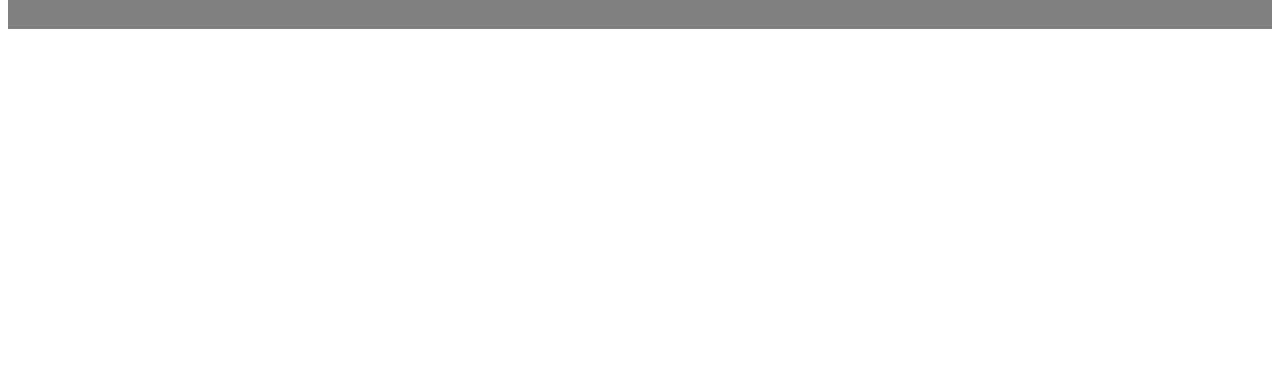
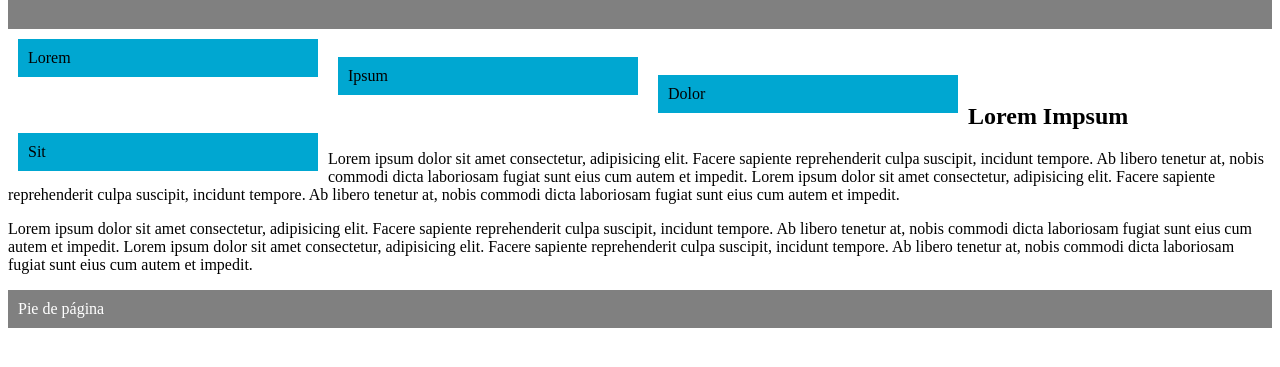
Before and after one commit to jgalanu01/Jesus_Dise-oInterfacesWeb, a plain HTML site: page 1.HTML_CSS/Ejercicios/Ejercicio7.html in a window 1280 px wide. Shown: the part 79-446 px from the top of the page. Drawn offline with Linux system fonts and the light colour scheme.

Commit message:
ejercicios

```diff
--- a/1.HTML_CSS/Ejercicios/Ejercicio7.html
+++ b/1.HTML_CSS/Ejercicios/Ejercicio7.html
@@ -8,6 +8,14 @@
 
     <style>
 
+* {
+        box-sizing: border-box;
+
+
+
+    }
+
+
     header{
 
         background-color: grey;
@@ -15,11 +23,52 @@
         padding: 10px;
         color:white;
         top:0;
+     }
 
 
 
+     .Lorem{
+        background-color: rgb(0, 167, 209);
+        float:left;
+        padding: 10px;
+        margin: 10px;
+         width: 300px;
 
-    }
+
+     }
+
+     .Ipsum{
+        background-color: rgb(0, 167, 209);
+        float: left;
+        padding: 10px;
+        margin: 10px;
+         width: 300px;
+     }
+
+     .Dolor{
+        background-color: rgb(0, 167, 209);
+        float: left;
+        padding: 10px;
+        margin: 10px;
+        width: 300px;
+     }
+
+     .Sit{
+        background-color: rgb(0, 167, 209);
+        float:left;
+        padding: 10px;
+        margin: 10px;
+         width: 300px;
+     }
+
+     .footer{
+
+        background-color: grey;
+        position:sticky;
+        padding: 10px;
+        color:white;
+     }
+
 
 </style>
 
@@ -33,9 +82,32 @@
     <header>
        <h1>Cabecera</h1>
        </header>
+       <div class="container">
+        <div class="Lorem">Lorem</div></br>
+        <div class="Ipsum">Ipsum</div></br>
+        <div class="Dolor">Dolor</div></br>
+        <div class="Sit">Sit</div>
+    </div>
 
-       <div class="container">
-        <div class="div1"
-       </div>
+    <div class="derecha">
+        <h2>Lorem Impsum</h2>
+    </div>
+
+    <div class="texto">
+        Lorem ipsum dolor sit amet consectetur, adipisicing elit. Facere sapiente reprehenderit culpa suscipit, incidunt tempore. Ab libero tenetur at, nobis commodi dicta laboriosam fugiat sunt eius cum autem et impedit.
+        Lorem ipsum dolor sit amet consectetur, adipisicing elit. Facere sapiente reprehenderit culpa suscipit, incidunt tempore. Ab libero tenetur at, nobis commodi dicta laboriosam fugiat sunt eius cum autem et impedit.
+        <p>
+
+        Lorem ipsum dolor sit amet consectetur, adipisicing elit. Facere sapiente reprehenderit culpa suscipit, incidunt tempore. Ab libero tenetur at, nobis commodi dicta laboriosam fugiat sunt eius cum autem et impedit.
+        Lorem ipsum dolor sit amet consectetur, adipisicing elit. Facere sapiente reprehenderit culpa suscipit, incidunt tempore. Ab libero tenetur at, nobis commodi dicta laboriosam fugiat sunt eius cum autem et impedit.
+
+
+    </div>
+
+    <div class="footer">Pie de página</div>
+
+
+
+
 </body>
 </html>
```
Also changed, not shown: 1.HTML_CSS/Ejercicios/Ejercicio6.html (+21 -10 lines).
